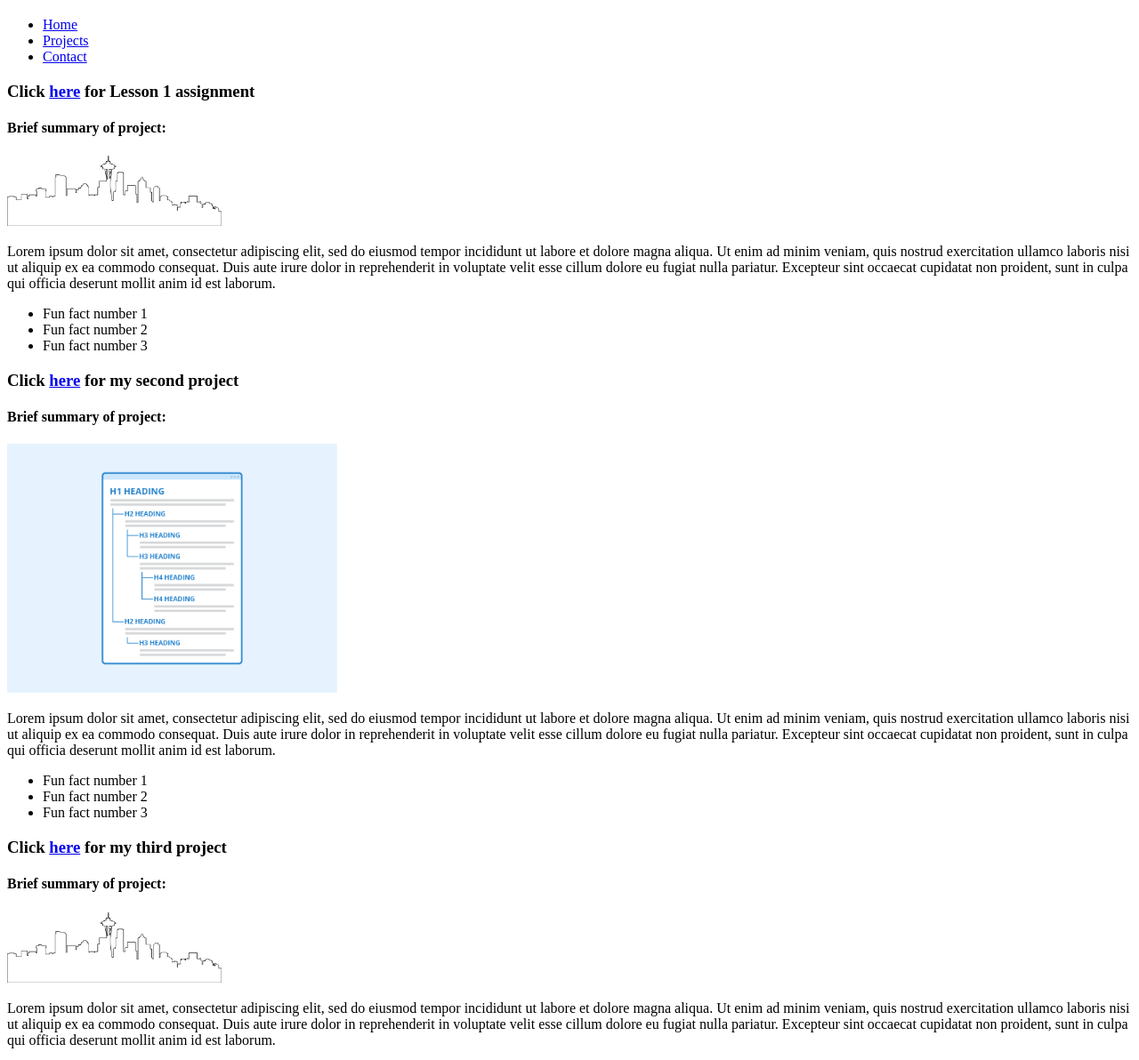
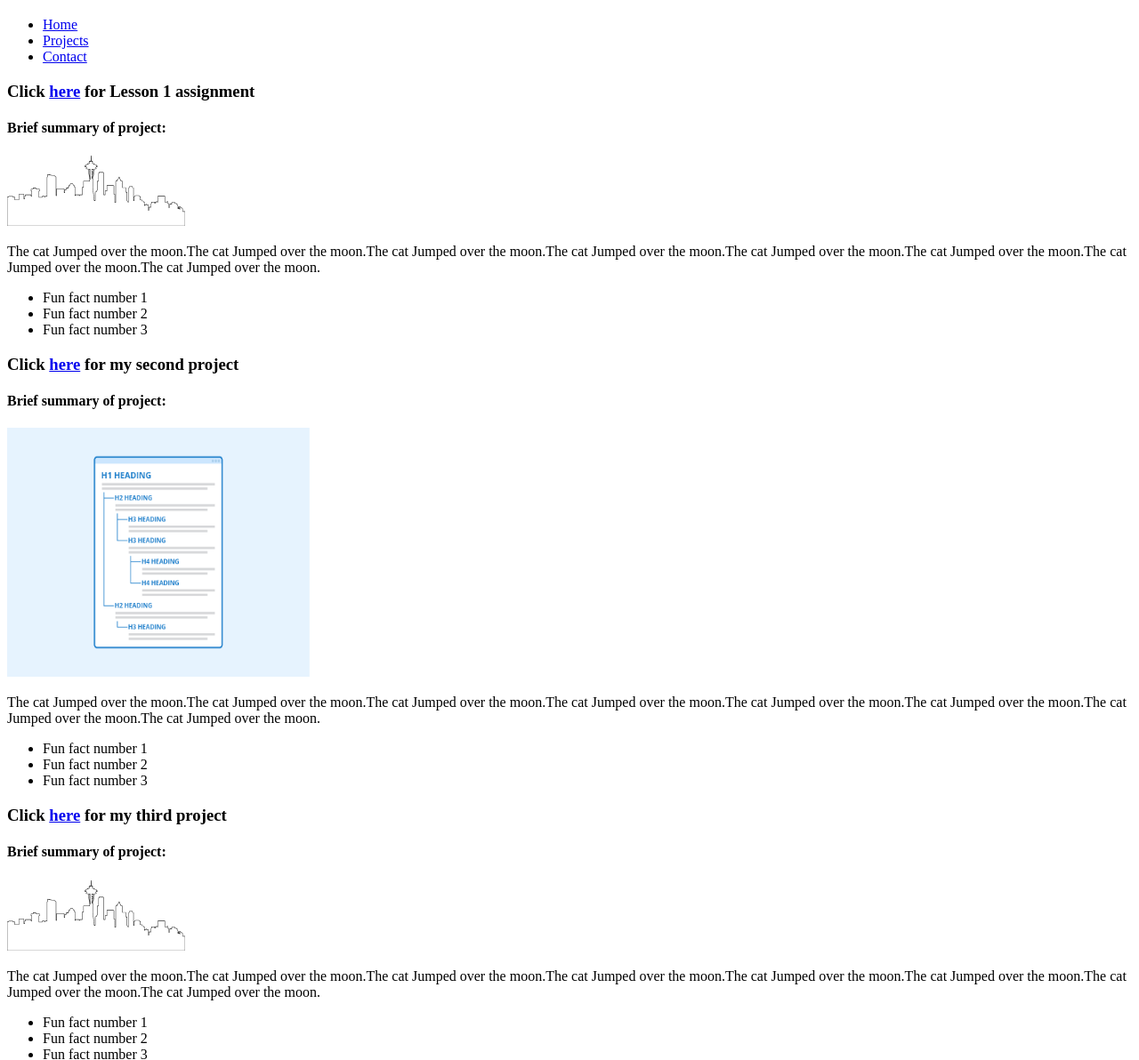
Before and after one commit to Hamediaj/Portfolio, a plain HTML site: page projects.html in a window 1280 px wide. Shown: the part 61-1253 px from the top of the page at 89% size. Drawn offline with Linux system fonts and the light colour scheme.

Commit message:
made some more edits after using w3 validator

```diff
--- a/projects.html
+++ b/projects.html
@@ -1,6 +1,6 @@
 <!DOCTYPE html>
+<html lang="en">
 
-<html>
   <head>
     <title>View My Work</title>
   </head>
@@ -26,9 +26,9 @@
 
         <h4>Brief summary of project:</h4>
 
-        <img src="./image_processing20200411-19017-10rh8ji.png" alt="Seattle Skyline" "width=140 height=80"/>
+        <img src="./image_processing20200411-19017-10rh8ji.png" alt="Seattle Skyline" width=200 height=80>
 
-        <p>Lorem ipsum dolor sit amet, consectetur adipiscing elit, sed do eiusmod tempor incididunt ut labore et dolore magna aliqua. Ut enim ad minim veniam, quis nostrud exercitation ullamco laboris nisi ut aliquip ex ea commodo consequat. Duis aute irure dolor in reprehenderit in voluptate velit esse cillum dolore eu fugiat nulla pariatur. Excepteur sint occaecat cupidatat non proident, sunt in culpa qui officia deserunt mollit anim id est laborum.</p>
+        <p>The cat Jumped over the moon.The cat Jumped over the moon.The cat Jumped over the moon.The cat Jumped over the moon.The cat Jumped over the moon.The cat Jumped over the moon.The cat Jumped over the moon.The cat Jumped over the moon.</p>
 
         <ul>
           <li>Fun fact number 1</li>
@@ -44,9 +44,9 @@
 
         <h4>Brief summary of project:</h4>
 
-        <img src="./H1-H6-headings.png" alt="Semantic Elements Diagram" "width=340 height=280"/>
+        <img src="./H1-H6-headings.png" alt="Semantic Elements Diagram" width=340 height=280>
 
-        <p>Lorem ipsum dolor sit amet, consectetur adipiscing elit, sed do eiusmod tempor incididunt ut labore et dolore magna aliqua. Ut enim ad minim veniam, quis nostrud exercitation ullamco laboris nisi ut aliquip ex ea commodo consequat. Duis aute irure dolor in reprehenderit in voluptate velit esse cillum dolore eu fugiat nulla pariatur. Excepteur sint occaecat cupidatat non proident, sunt in culpa qui officia deserunt mollit anim id est laborum.</p>
+        <p>The cat Jumped over the moon.The cat Jumped over the moon.The cat Jumped over the moon.The cat Jumped over the moon.The cat Jumped over the moon.The cat Jumped over the moon.The cat Jumped over the moon.The cat Jumped over the moon.</p>
 
         <ul>
           <li>Fun fact number 1</li>
@@ -62,9 +62,9 @@
 
         <h4>Brief summary of project:</h4>
 
-        <img src="./image_processing20200411-19017-10rh8ji.png" alt="Seattle Skyline" "width=140 height=80"/>
+        <img src="./image_processing20200411-19017-10rh8ji.png" alt="Seattle Skyline" width=200 height=80>
 
-        <p>Lorem ipsum dolor sit amet, consectetur adipiscing elit, sed do eiusmod tempor incididunt ut labore et dolore magna aliqua. Ut enim ad minim veniam, quis nostrud exercitation ullamco laboris nisi ut aliquip ex ea commodo consequat. Duis aute irure dolor in reprehenderit in voluptate velit esse cillum dolore eu fugiat nulla pariatur. Excepteur sint occaecat cupidatat non proident, sunt in culpa qui officia deserunt mollit anim id est laborum.</p>
+        <p>The cat Jumped over the moon.The cat Jumped over the moon.The cat Jumped over the moon.The cat Jumped over the moon.The cat Jumped over the moon.The cat Jumped over the moon.The cat Jumped over the moon.The cat Jumped over the moon.</p>
 
         <ul>
           <li>Fun fact number 1</li>
```
Also changed, not shown: contact.html (+4 -3 lines), index.html (+1 -1 lines).
